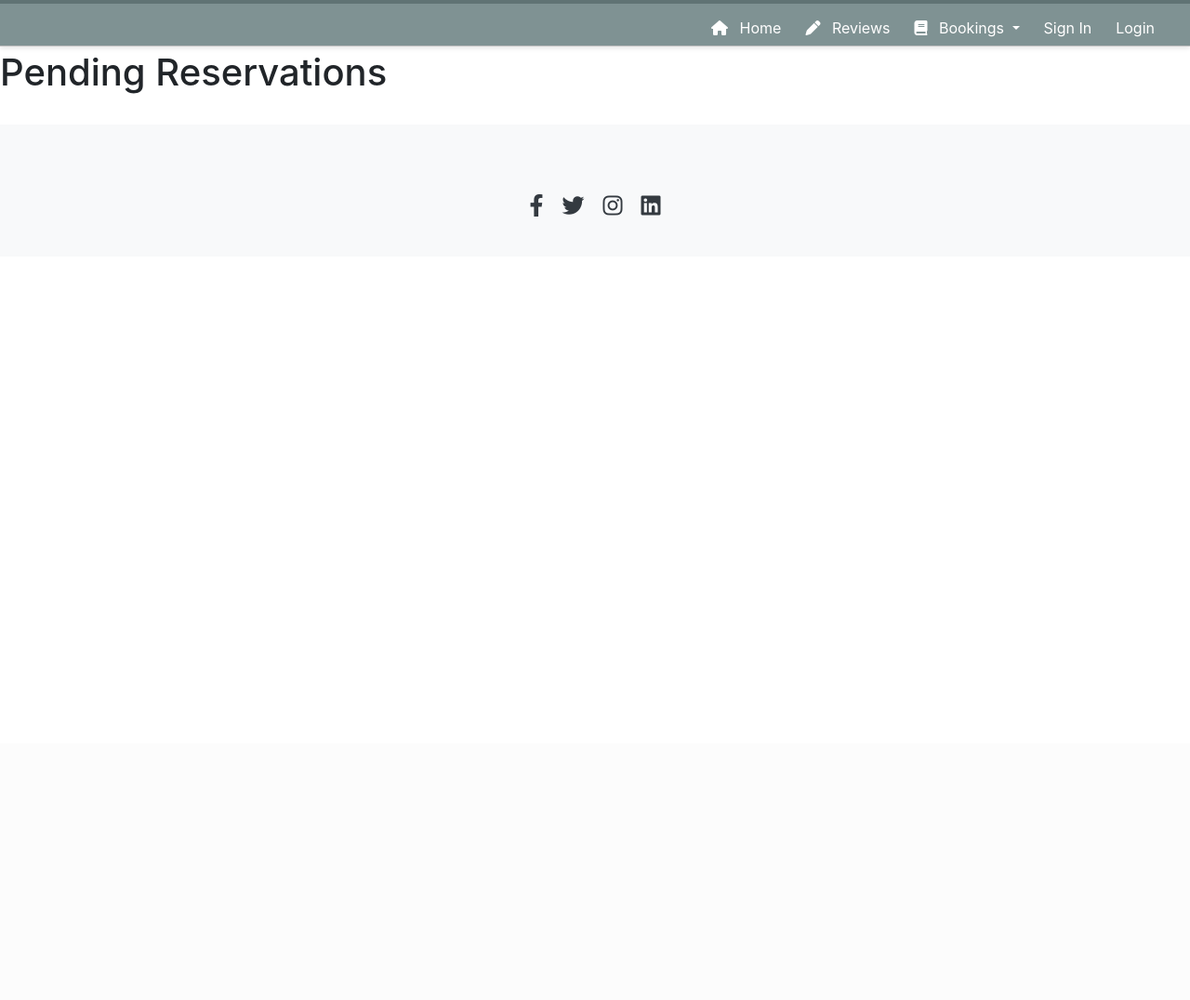
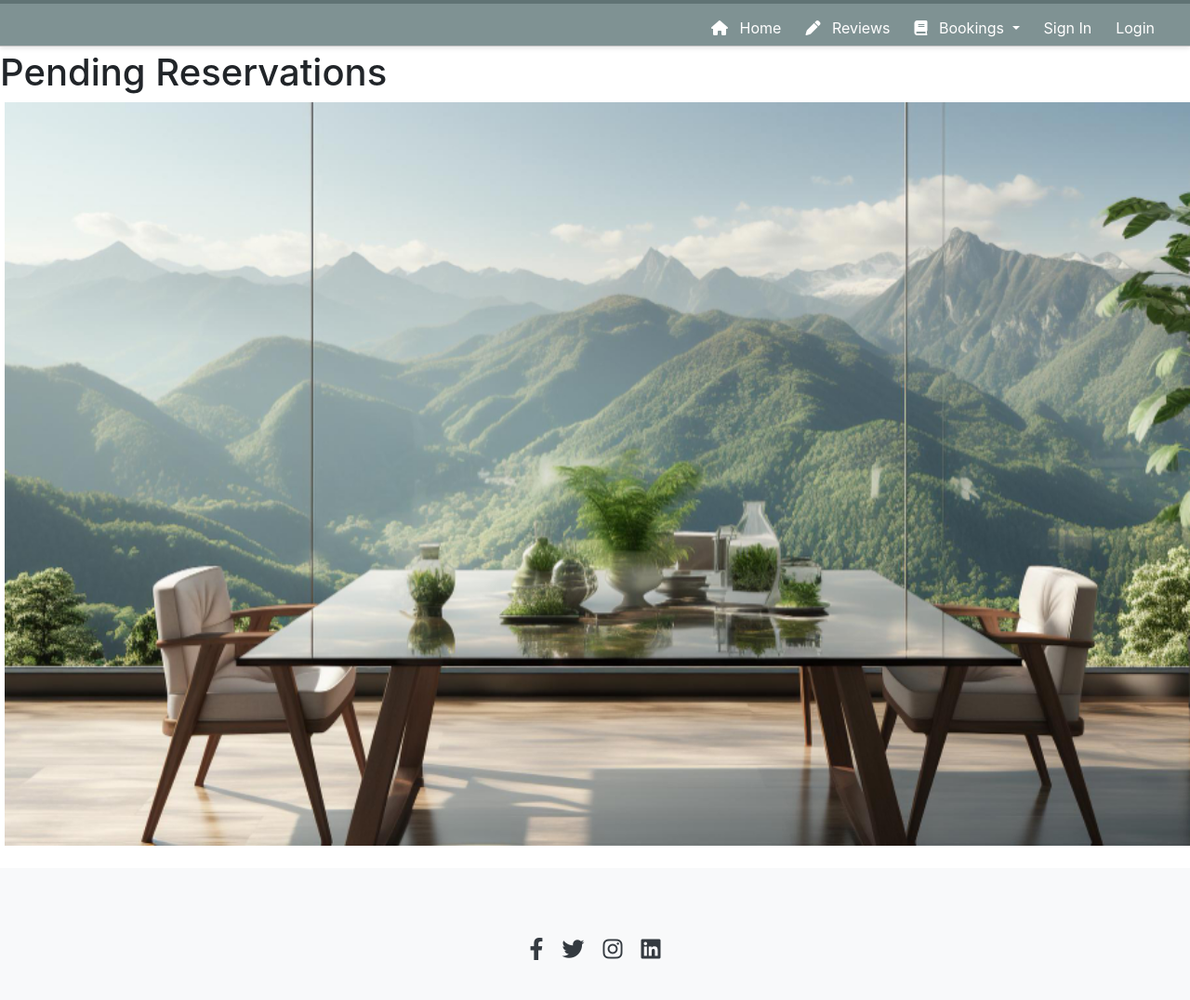
Before and after one commit to nlekkerman/hotel-wantit, a Django app: page /bookings/reservations/approval/ in a window 1280 px wide. Shown: the whole page at 93% size. Before the commit the page ends 233 px from the top, so only its background shows below. Run offline with Django 4.2, Linux system fonts and the light colour scheme; data that the repository does not hold is empty; some libraries are stand-ins or nearby versions.

Commit message:
Added background to admin panel

```diff
--- a/bookings/templates/bookings/reservation_approval_list.html
+++ b/bookings/templates/bookings/reservation_approval_list.html
@@ -2,13 +2,13 @@
 
 {% block content %}
 <h1 class="admin-titles">Pending Reservations</h1>
-<ul class="list-class">
+<ul class="list-class background-image-book-room">
     {% for reservation in pending_reservations %}
     <li class="pending-item">
         <div class="username-admin">
             {{ reservation.user }} <!-- Adjust this according to your Reservation model -->
         </div>
-        <div class="font-italic">
+        <div class="font-italic ">
             <!-- Display any relevant information about the reservation -->
             <!-- For example, reservation details like date, time, etc. -->
             <div>Status: {{ reservation.get_reservation_status_display }}</div> <!-- Use get_reservation_status_display() -->
--- a/hotel/settings.py
+++ b/hotel/settings.py
@@ -33,7 +33,7 @@ TEMPLATES_DIR = os.path.join(BASE_DIR, 'templates')
 SECRET_KEY = os.environ.get("SECRET_KEY")
 
 # SECURITY WARNING: don't run with debug turned on in production!
-DEBUG = True
+DEBUG = False
 
 ALLOWED_HOSTS = ['8000-nlekkerman-hotelwantit-72nhvj2byqt.ws.codeinstitute-ide.net', '.herokuapp.com']
 
```
